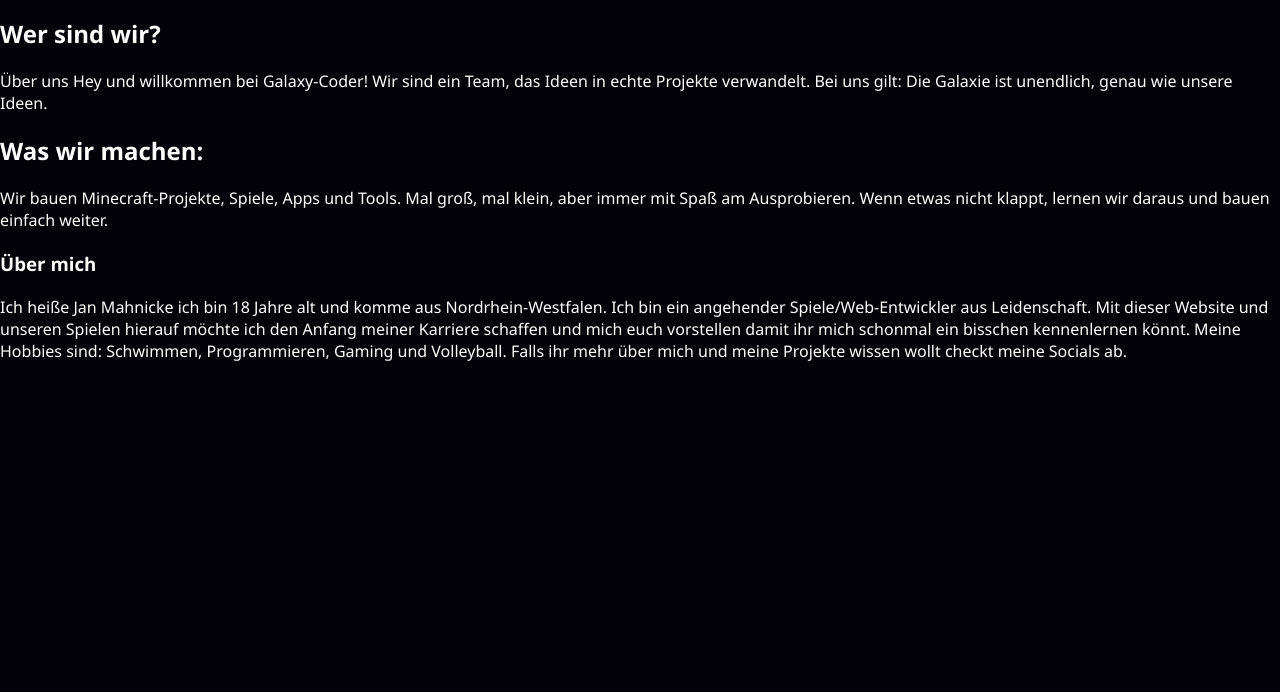
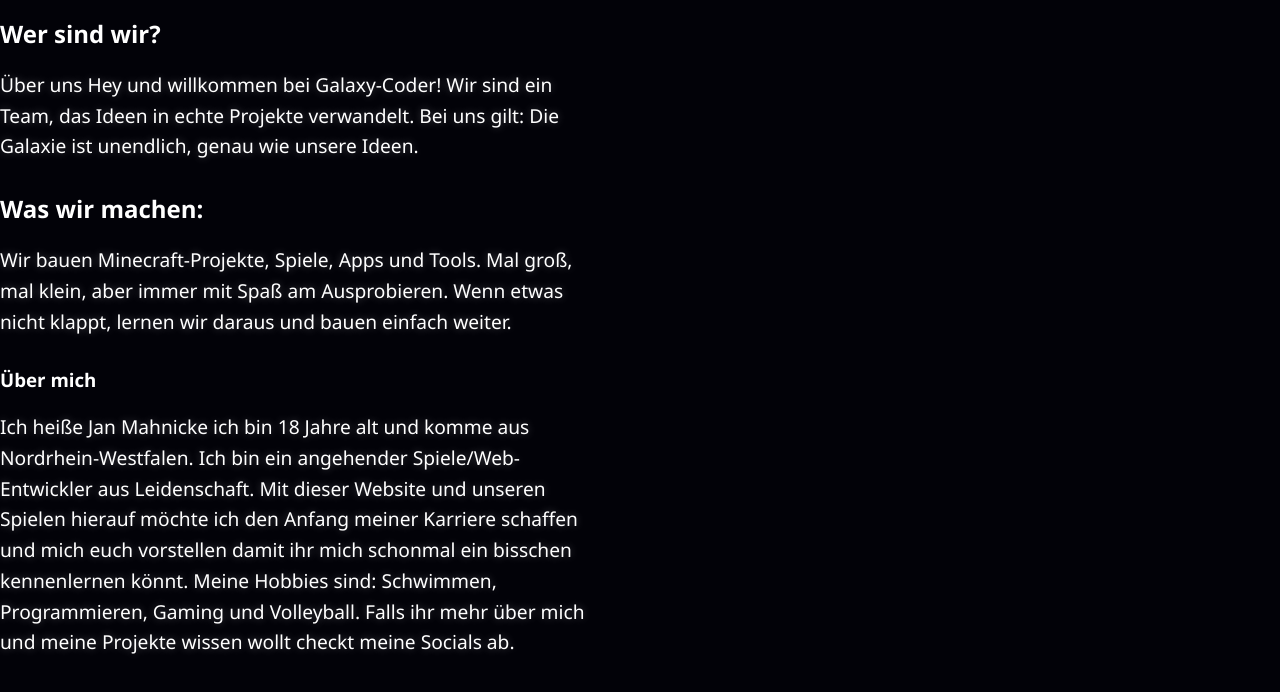
Before and after one commit to GibbonA/The-Galaxy, a plain HTML site: page ueber-uns.html in a window 1280 px wide. Shown: the part 68-760 px from the top of the page. Drawn offline with Linux system fonts and the light colour scheme.

Commit message:
Enhance paragraph styles in style.css
Added styles for paragraph elements including font size, max width, margin, line height, and text shadow.

```diff
--- a/style.css
+++ b/style.css
@@ -82,8 +82,11 @@
 }
 
 p {
-
-    margin-bottom: 20px;
+    font-size: 1.2rem;
+    max-width: 600px;
+    margin-bottom: 30px;
+    line-height: 1.6;
+    text-shadow: 0 0 8px rgba(255, 255, 255, 0.3);
 }
 
 
```
